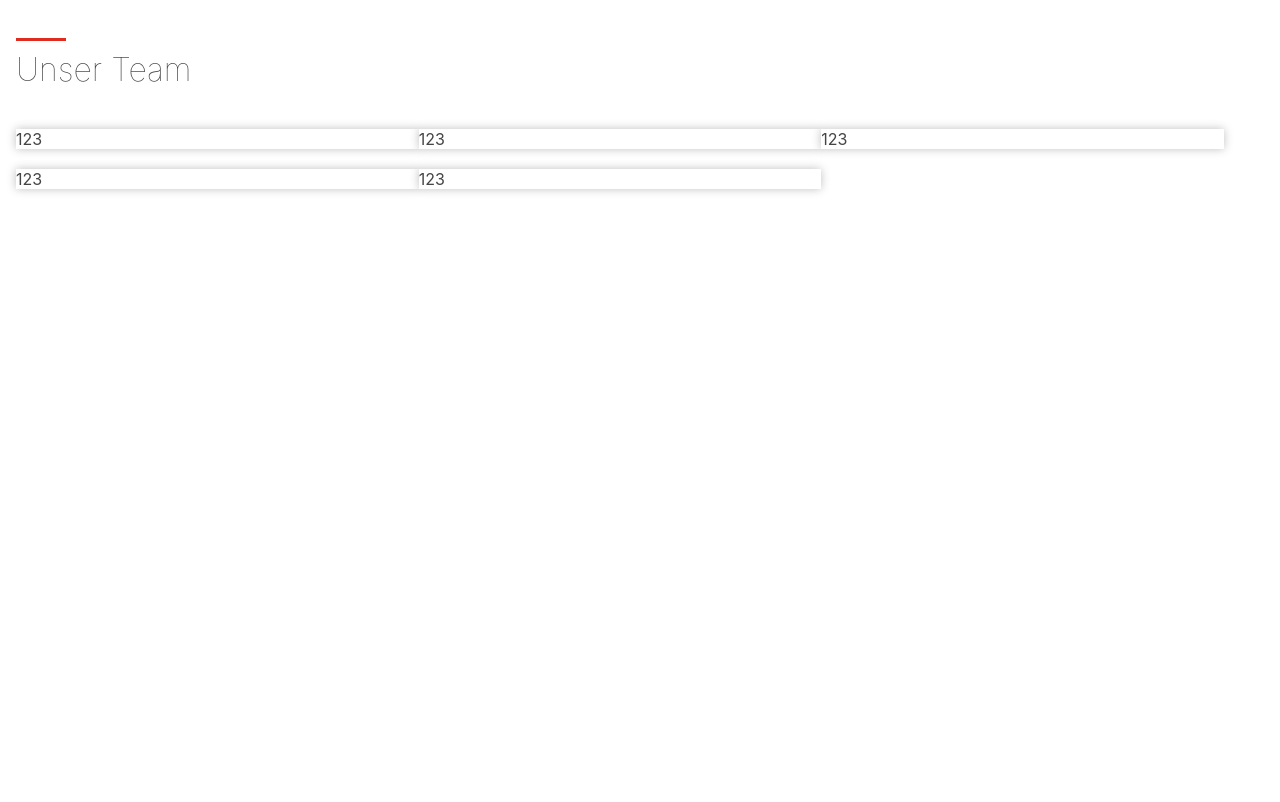
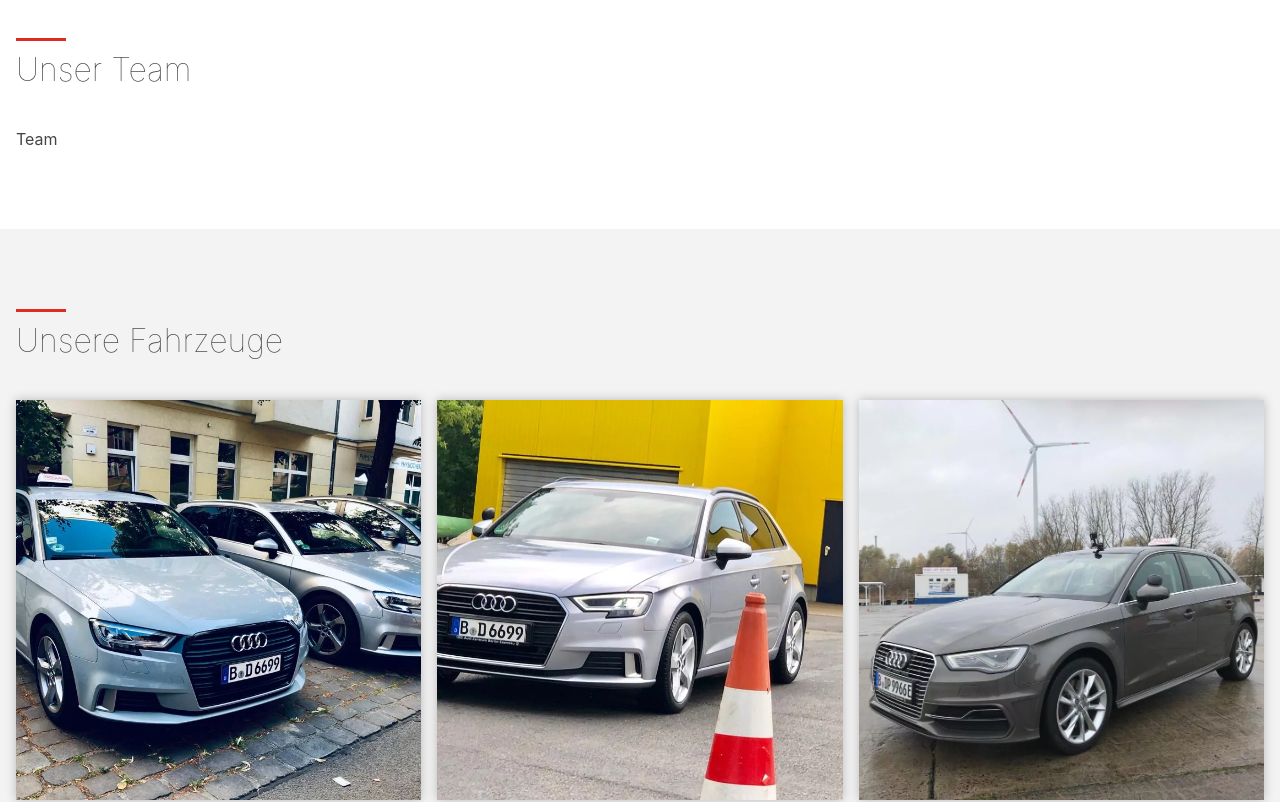
Before and after one commit to Zdobnov/fahrschule, a React (Create React App) app: page /about in a window 1280 px wide. Shown: the part 820-1622 px from the top of the page. Before the commit the page ends 1089 px from the top, so only its background shows below. Built offline with nearby package versions, Linux system fonts and the light colour scheme.

Commit message:
about us - cars added

```diff
--- a/src/index.scss
+++ b/src/index.scss
@@ -400,23 +400,50 @@ ol {
 //  }
 //}
 
-.cards {
-  display: flex;
-  flex-wrap: wrap;
+//.cards {
+//  display: flex;
+//  flex-wrap: wrap;
+//
+//  .card {
+//    background-color: var(--color-white);
+//    box-shadow: 0 0 10px var(--color-shadow);
+//  }
+//
+//  &.xl-3 {
+//    .card {
+//      flex: 0 0 calc(33.33% - 13.33px);
+//
+//      &:nth-child(n + 4) {
+//        margin-top: 20px;
+//      }
+//    }
+//  }
+//}
 
-  .card {
-    background-color: var(--color-white);
-    box-shadow: 0 0 10px var(--color-shadow);
+.grid {
+  display: grid;
+
+  &--3 {
+    grid-template-columns: 1fr 1fr 1fr;
+    grid-gap: 16px 16px;
   }
 
-  &.xl-3 {
-    .card {
-      flex: 0 0 calc(33.33% - 13.33px);
+  &--4 {
+    grid-template-columns: 1fr 1fr 1fr 1fr;
+    grid-gap: 16px 16px;
+  }
+}
 
-      &:nth-child(n + 4) {
-        margin-top: 20px;
-      }
-    }
+.card {
+  background-color: var(--color-white);
+  box-shadow: 0 0 10px var(--color-shadow);
+
+  &__image {
+    width: 100%;
+    height: 400px;
+    background-repeat: no-repeat;
+    background-position: center;
+    background-size: cover;
   }
 }
 
--- a/src/pages/About.js
+++ b/src/pages/About.js
@@ -6,7 +6,21 @@ import Article from '../components/Article';
 
 // Images
 import photo9 from '../images/photo/_9.webp';
-import photo27 from '../images/photo/_27.webp';
+import photo22 from '../images/photo/_22.webp';
+import photo11 from '../images/photo/_11.webp';
+import photo3 from '../images/photo/_3.webp';
+import photo34 from '../images/photo/_34.webp';
+import photo35 from '../images/photo/_35.webp';
+import photo21 from '../images/photo/_21.webp';
+
+const ourCarsImagesArray = [
+  photo22,
+  photo11,
+  photo3,
+  photo34,
+  photo35,
+  photo21,
+];
 
 const About = () => (
   <main className="about-us">
@@ -28,22 +42,18 @@ const About = () => (
     <Section>
       <Article>
         <h3>Unser Team</h3>
-        <div className="cards xl-3">
-          <div className="card about-us__team-card">
-            {/*<img src={photo27} alt="Yunus Kalan" className="about-us__team-card--image"/>*/}123
-          </div>
-          <div className="card about-us__team-card">
-            {/*<img src={photo27} alt="Yunus Kalan" className="about-us__team-card--image"/>*/}123
-          </div>
-          <div className="card about-us__team-card">
-            {/*<img src={photo27} alt="Yunus Kalan" className="about-us__team-card--image"/>*/}123
-          </div>
-          <div className="card about-us__team-card">
-            {/*<img src={photo27} alt="Yunus Kalan" className="about-us__team-card--image"/>*/}123
-          </div>
-          <div className="card about-us__team-card">
-            {/*<img src={photo27} alt="Yunus Kalan" className="about-us__team-card--image"/>*/}123
-          </div>
+        Team
+      </Article>
+    </Section>
+    <Section className="section--gray">
+      <Article>
+        <h3>Unsere Fahrzeuge</h3>
+        <div className="grid grid--3">
+          {ourCarsImagesArray.map((image, index) => (
+            <div className="card" key={index}>
+              <div className="card__image" style={{ backgroundImage: `url(${ image })` }}/>
+            </div>
+          ))}
         </div>
       </Article>
     </Section>
--- a/src/pages/Main.js
+++ b/src/pages/Main.js
@@ -36,7 +36,7 @@ const Main = () => (
     <Section>
       <Article>
         <h3>Warum wir</h3>
-        <div className="cards cards--four">
+        <div className="grid grid--4">
           <div className="card">
             <img src={iconBook} alt="icon" className="icon" />
             <h6>Theoretischer Unterricht</h6>
@@ -63,7 +63,7 @@ const Main = () => (
     <Section className="section--prices section--gray">
       <Article>
         <h3>Unsere Preise und Angebote</h3>
-        <div className="cards cards--three">
+        <div className="grid grid--3">
           <div className="card">
             <h6>Anmeldung</h6>
             <p>Die Anmeldung beinhaltet die Registrierung in der Fahrschule und die Teilnahme an allen Theoriestunden.<br/>An den theoretischen Einheiten darfst du so oft teilnehmen, wie du es möchtest und gerne auch jede Einheit zwei Mal besuchen. Auch private Theoriestunden sind möglich.</p>
```
Also changed, not shown: src/images/photo/_34.webp (added), src/images/photo/_35.webp (added).
